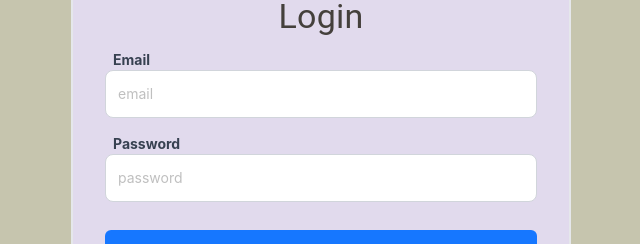
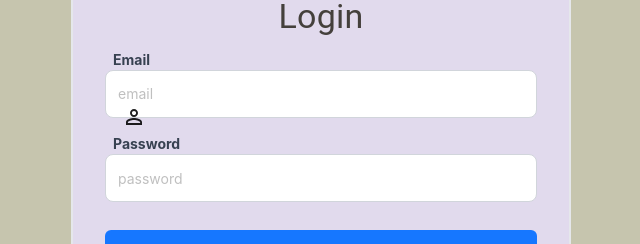
Before and after one commit to NezerAbdullayev/e-commerce_ts, a React (Vite) app in the folder frontend/: page /login in a window 1280 px wide. Shown: the part 262-506 px from the top of the page, without its empty margins (319-959 px from the left). Built offline with nearby package versions, Linux system fonts and the light colour scheme.

Commit message:
core:install react-icons

```diff
--- a/frontend/package.json
+++ b/frontend/package.json
@@ -25,6 +25,7 @@
     "react-dom": "^18.3.1",
     "react-hook-form": "^7.53.0",
     "react-i18next": "^15.0.2",
+    "react-icons": "^5.3.0",
     "react-redux": "^9.1.2",
     "react-router-dom": "^6.26.2",
     "react-toastify": "^10.0.6",
--- a/frontend/src/components/Forms/FormInput.tsx
+++ b/frontend/src/components/Forms/FormInput.tsx
@@ -1,5 +1,6 @@
 import { Form, Input } from "antd";
 import { Control, Controller, FieldValues, Path, PathValue } from "react-hook-form";
+import { ReactNode } from "react";
 
 interface FormInputProps<T extends FieldValues> {
     name: Path<T>;
@@ -7,9 +8,10 @@
     defaultValue?: PathValue<T, Path<T>>;
     error?: string;
     type?: string;
+    icon?: ReactNode;
 }
 
-const FormInput = <T extends FieldValues>({ name, control, error, defaultValue, type = "text", ...rest }: FormInputProps<T>) => {
+const FormInput = <T extends FieldValues>({ name, control, error, defaultValue, type = "text", icon, ...rest }: FormInputProps<T>) => {
     return (
         <Form.Item
             className="mb-4 w-full"
@@ -30,12 +32,15 @@
                         value={value}
                         ref={ref}
                         placeholder={name}
+                        suffix={icon}
                         className={`block w-full rounded-md border px-4 transition-all focus:outline-none ${
                             error ? "border-red-500" : "border-gray-300"
                         }`}
                         style={{
                             borderRadius: "8px",
-                            padding: "12px",
+                            padding: "12px", // Ümumi padding
+                            paddingRight: "40px", // Suffix üçün əlavə boşluq
+                            height: "48px", // İstədiyin height dəyəri
                             width: "100%",
                         }}
                         {...rest}
--- a/frontend/src/pages/login/LoginPage.tsx
+++ b/frontend/src/pages/login/LoginPage.tsx
@@ -8,6 +8,7 @@
 import AuthContainer from "../../components/AuthContainer";
 import FormInput from "../../components/Forms/FormInput";
 import { ErrorRes, Login } from "../../redux/services/types/auth.types";
+import PersonOutlineIcon from '@mui/icons-material/PersonOutline';
 
 // api
 import { useLoginMutation } from "../../redux/services/authApi";
@@ -52,7 +53,7 @@
                 <Form onFinish={handleSubmit(onSubmit)} className="w-full">
                     <PageTitle className="text-stone-600">Login</PageTitle>
 
-                    <FormInput error={errors.email?.message} name="email" control={control} />
+                    <FormInput error={errors.email?.message} name="email" control={control} icon={<PersonOutlineIcon/>} />
                     <FormInput error={errors.password?.message} name="password" control={control} />
                     <Button type="primary" htmlType="submit" disabled={isLoading} className="mt-3 h-11 w-full">
                         Login
```
Also changed, not shown: 1 other file (tests, documents, lock files or other folders).
